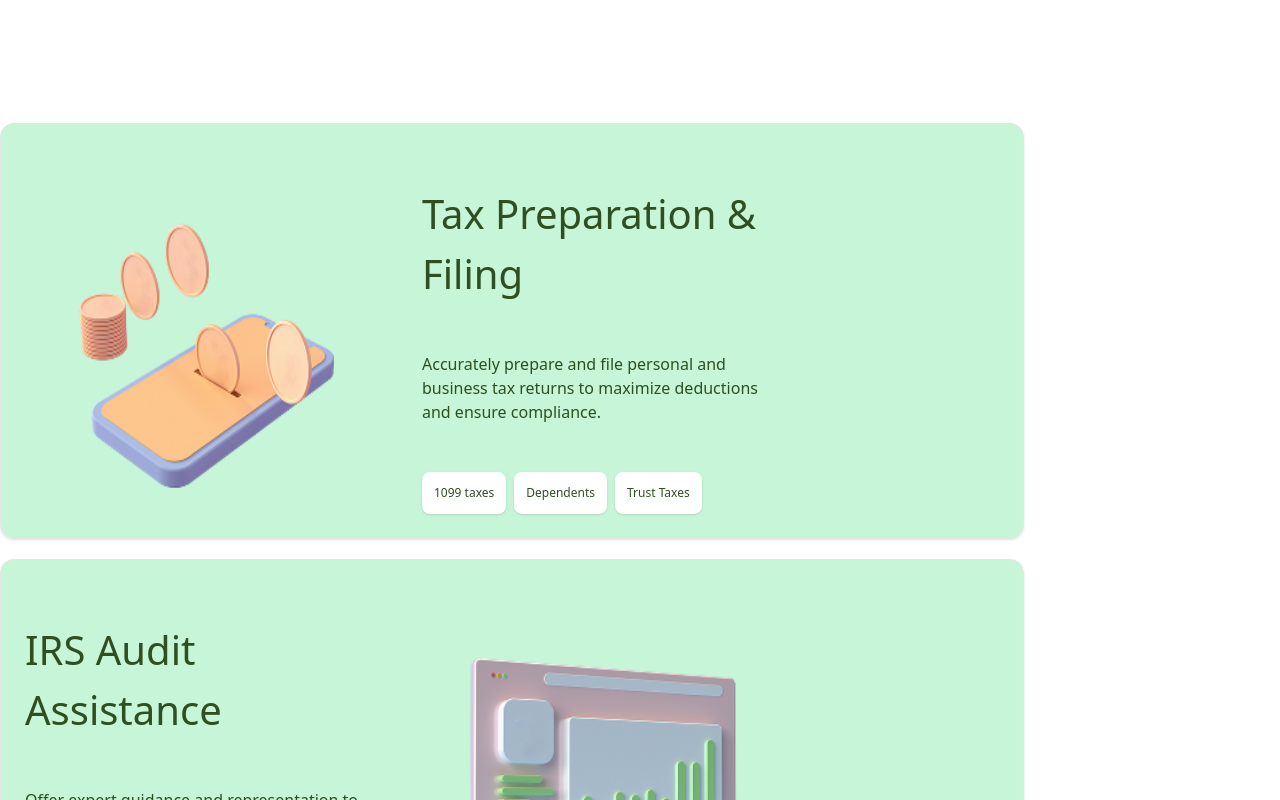
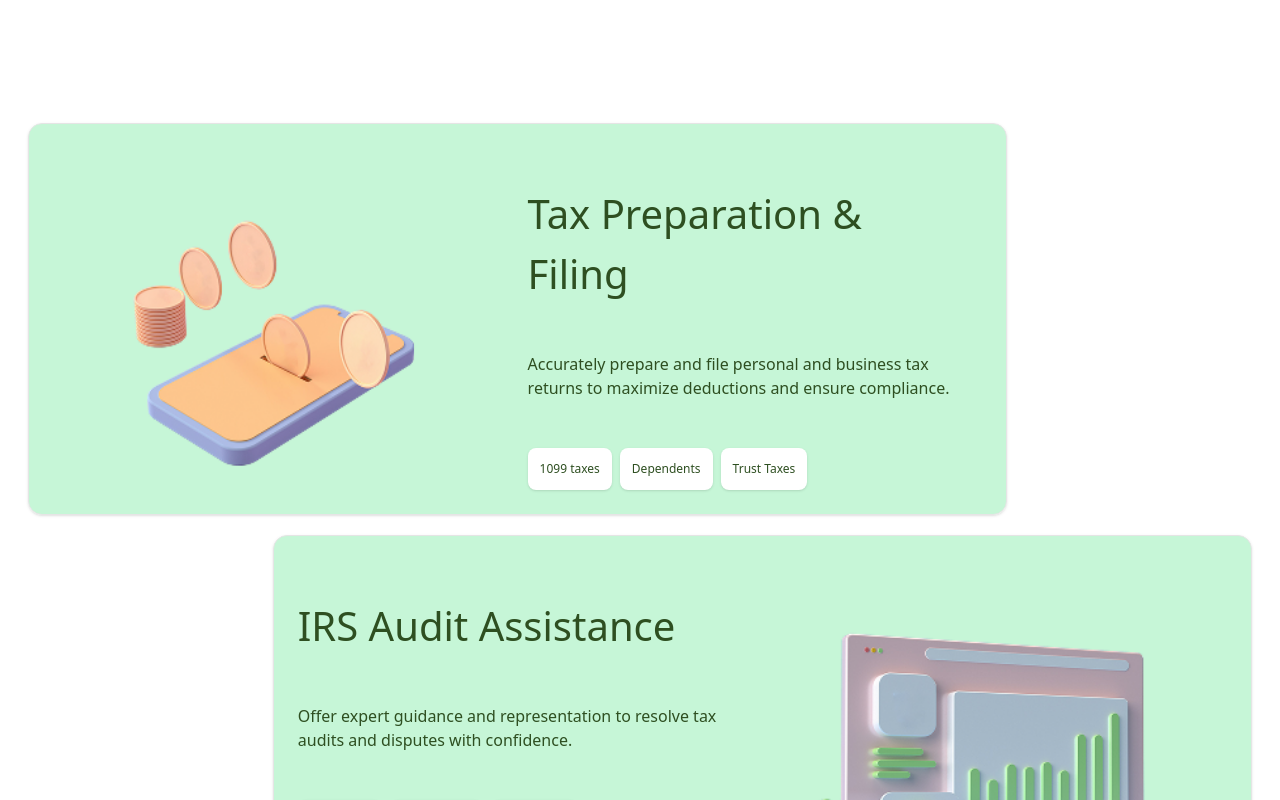
Before and after one commit to AdebimpeAbdulhamidEniola/friendly_accounting_service, a Next.js app: page /test in a window 1280 px wide. Shown: the part 1400-2200 px from the top of the page. Built offline with nearby package versions, Linux system fonts and the light colour scheme.

Commit message:
include feedback ection

```diff
--- a/components/home/MainBody/ServiceCard.tsx
+++ b/components/home/MainBody/ServiceCard.tsx
@@ -1,7 +1,7 @@
 import { Card, CardContent } from "@/components/ui/card";
 import Image from "next/image";
 import { cn } from "@/lib/utils";
-// Remove unused import
+
 
 type ServiceTag = {
   id: string;
@@ -32,12 +32,12 @@ const ServiceCard = ({
   reverse = false,  // default false
 }: ServiceCardProps) => {
   return (
-    <Card className={cn("bg-hero/60 lg:w-[80%] pt-15 md:pr-55", className)}>
+    <Card className={cn("bg-hero/60 lg:w-[80%] pt-15 md:pr-5", className)}>
       <CardContent className={cn(
-        "flex gap-5 md:gap-10 flex-col md:flex-row",  // base responsive flex
-        reverse && "md:flex-row-reverse"  // reverse only on md+ row
+        "flex gap-5 md:gap-10 flex-col md:flex-row",
+        reverse && "md:flex-row-reverse"
       )}>
-        {/* Image - uses basis-1/2 */}
+
         <div className="md:basis-1/2 flex justify-center">
           <Image
             src={imageSrc}
--- a/components/home/MainBody/ServiceSection.tsx
+++ b/components/home/MainBody/ServiceSection.tsx
@@ -32,6 +32,7 @@ const services = [
       { id: "trust", label: "Trust Taxes" },
     ],
     reverse: true,   // ← second image reversed (image right)
+    className: "lg:ml-auto"
   },
   {
     id: "bookkeeping",
@@ -53,7 +54,7 @@ const services = [
 
 const ServicesSection = () => {
   return (
-    <section className="space-y-3 md:space-y-5">
+    <section className="space-y-3 md:space-y-5 md:mx-6 mx-4 lg:px-1">
       {services.map((service) => (
         <ServiceCard
           key={service.id}
@@ -65,6 +66,7 @@ const ServicesSection = () => {
           imageWidth={service.imageWidth}
           tags={service.tags}
           reverse={service.reverse}
+          className={service.className}
         />
       ))}
     </section>
```
Also changed, not shown: app/globals.css (line endings or trailing spaces), components/home/MainBody/FeedbackSection.tsx (added), 1 other file (tests, documents, lock files or other folders).
